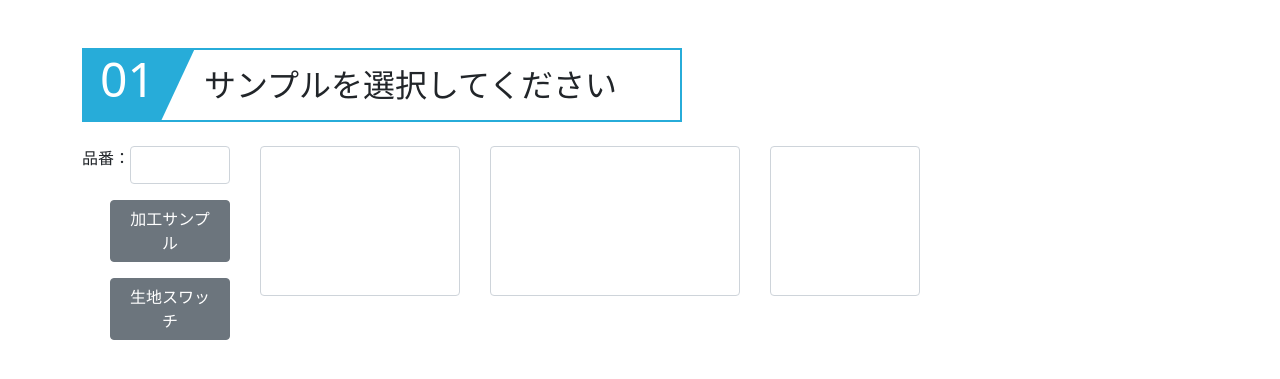
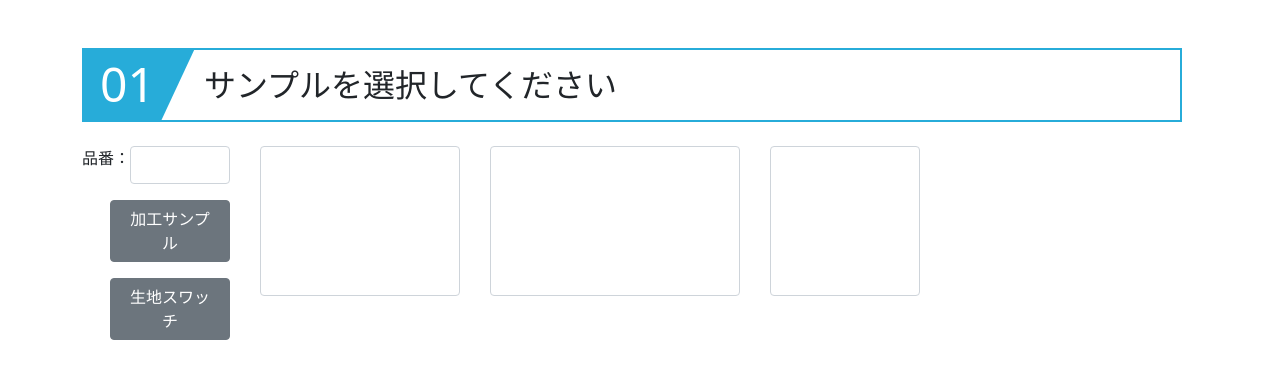
Before and after one commit to p1-kawamura/new_sample, a Django app: page / in a window 1280 px wide. Shown: the top 379 px of the page. Run offline with Django 4.2, Linux system fonts and the light colour scheme; lists and menus that the app fills with data are empty.

Commit message:
desk1925

```diff
--- a/new_sample/zaiko/templates/zaiko/index.html
+++ b/new_sample/zaiko/templates/zaiko/index.html
@@ -100,7 +100,7 @@
             overflow: hidden;
             padding: 1rem 2rem 1rem 120px;
             border: solid 2px #27acd9;
-            width: 600px;
+            width: 1100px;
         }
         .title01 h2:before {
             position: absolute;
@@ -115,7 +115,7 @@
         .title01 h2 span {
             position: absolute;
             display: block;
-            top: 0;
+            top: 5px;
             left: 0;
             z-index: 1;
             font-size: 30px;
```
